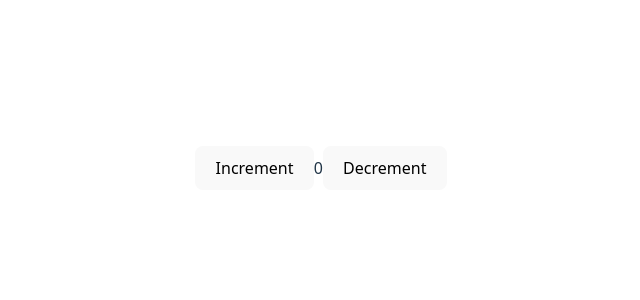
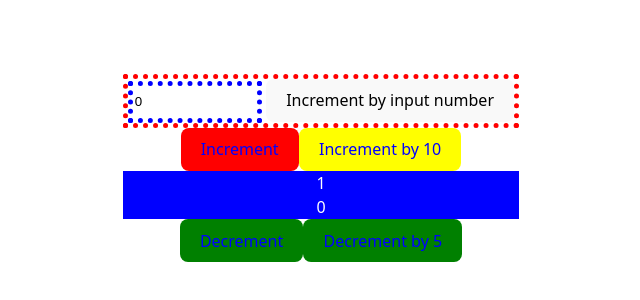
Before and after one commit to AkhileshVe/react-redux-toolkit, a React (Vite) app in the folder Reduxtoolkit/: page / in a window 1280 px wide. Shown: the part 232-532 px from the top of the page, without its empty margins (319-959 px from the left). Built offline with nearby package versions, Linux system fonts and the light colour scheme.

Commit message:
add new file for state update using redux

```diff
--- a/Reduxtoolkit/src/Features/counter/Counter.jsx
+++ b/Reduxtoolkit/src/Features/counter/Counter.jsx
@@ -1,26 +1,62 @@
-import React from 'react'
+import React, { useState } from 'react'
 import { useSelector, useDispatch } from 'react-redux'
 import { decrement, increment } from './counterSlice'
+import { colorchange, colordecrement, colorincrementByAmount } from './colorSlice'
 
 export function Counter() {
+  const [amount, setAmount] = useState(0)
   const count = useSelector((state) => state.counter.value)
+  const count1 = useSelector((state) => state.color.value)
   const dispatch = useDispatch()
+
+  function handlevaluebynumber() {
+   dispatch(colorincrementByAmount(amount))
+  }
 
   return (
     <div>
       <div>
-        <button
+        <div style={{ background: "white", border: "5px dotted red", }}>
+          <input
+            style={{
+              color: "black", background: "white", height:
+                "30px", width: "120px", border: "5px dotted blue"
+            }}
+            type="number" value={amount}
+            onChange={(e) => {
+               setAmount(e.target.value)}}
+            placeholder='enter a number'
+          ></input> <button style={{ color: "black", background: "" }}
+            aria-label="Increment value"
+            onClick={() => handlevaluebynumber()} >
+            Increment by input number
+          </button></div>
+        <button style={{ color: "blue", background: "red" }}
           aria-label="Increment value"
           onClick={() => dispatch(increment())} >
           Increment
         </button>
-        <span>{count}</span>
-        <button
+        <button style={{ color: "blue", background: "yellow" }}
+          aria-label="Increment value"
+          onClick={() => dispatch(colorchange())} >
+          Increment by 10
+        </button>
+
+        <div style={{ color: "white", background: "blue" }}>{count1}</div>
+
+        <div style={{ color: "white", background: "blue" }}>{count}</div>
+        <button style={{ color: "blue", background: "green" }}
           aria-label="Decrement value"
           onClick={() => dispatch(decrement())}
         >
           Decrement
         </button>
+        <button style={{ color: "blue", background: "green" }}
+          aria-label="Decrement value"
+          onClick={() => dispatch(colordecrement())}
+        >
+          Decrement by 5
+        </button>
       </div>
     </div>
   )
--- /dev/null
+++ b/Reduxtoolkit/src/Features/counter/colorSlice.jsx
@@ -0,0 +1,25 @@
+import { createSlice } from '@reduxjs/toolkit'
+
+const initialState = {
+  value: 1,
+}
+export const colorSlice = createSlice({
+  name: 'color',
+  initialState,
+  reducers: {
+      colorchange: (state) => {
+      state.value += 10
+    },
+    colordecrement: (state) => {
+      state.value -= 5
+    },
+    colorincrementByAmount: (state, action) => {
+      console.log(action,"edwsfgred")
+      state.value += Number(action.payload)
+    },
+  },
+})
+
+// Action creators are generated for each case reducer function
+export const { colorchange, colordecrement, colorincrementByAmount} = colorSlice.actions
+export default colorSlice.reducer
--- a/Reduxtoolkit/src/Features/counter/counterSlice.jsx
+++ b/Reduxtoolkit/src/Features/counter/counterSlice.jsx
@@ -21,10 +21,10 @@
     incrementByAmount: (state, action) => {
       state.value += action.payload
     },
+
   },
 })
 
 // Action creators are generated for each case reducer function
-export const { increment, decrement, incrementByAmount } = counterSlice.actions
-
+export const { increment, decrement, incrementByAmount,  } = counterSlice.actions
 export default counterSlice.reducer
--- a/Reduxtoolkit/src/Redux/store.js
+++ b/Reduxtoolkit/src/Redux/store.js
@@ -1,8 +1,10 @@
 import { configureStore } from '@reduxjs/toolkit'
 import counterReducer from '../Features/counter/counterSlice'
+import colorReducer from '../Features/counter/colorSlice'
 
 export const store = configureStore({
   reducer: {
     counter: counterReducer,
+    color: colorReducer
   },
 })
```
